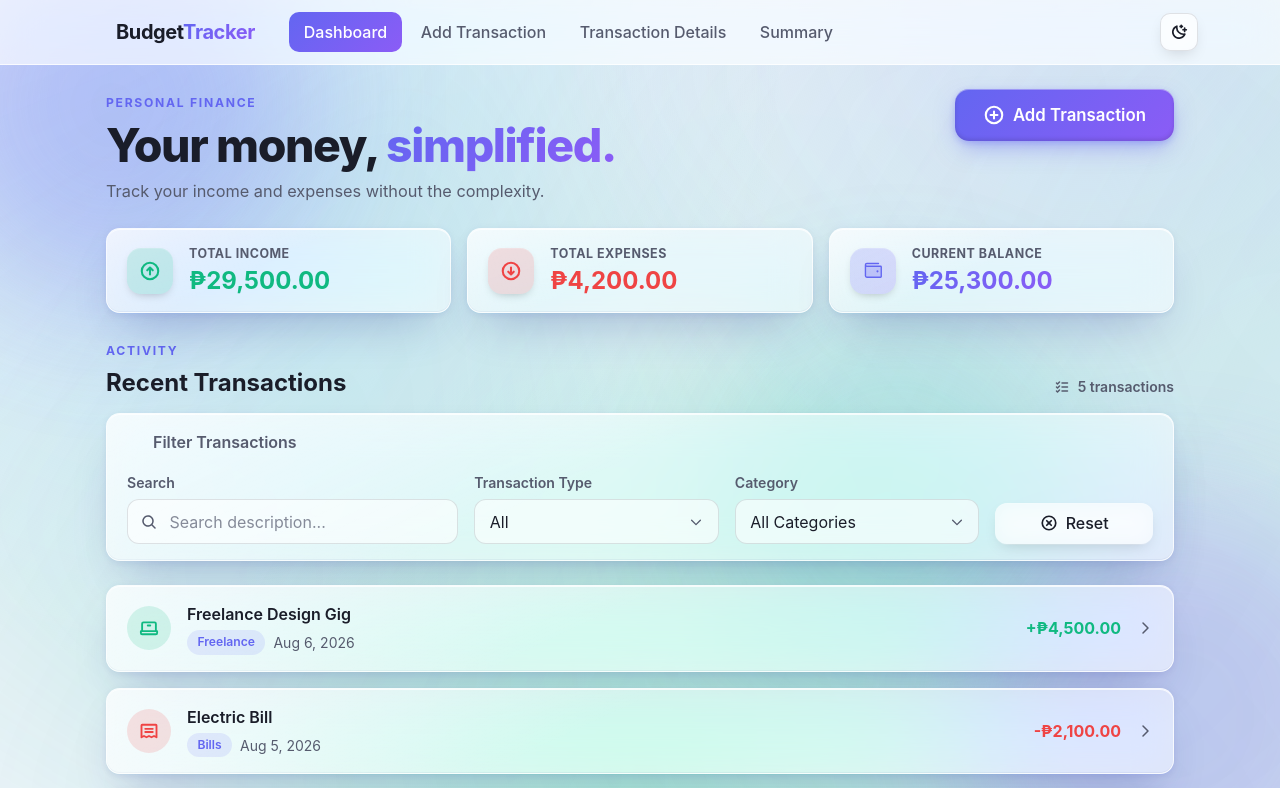
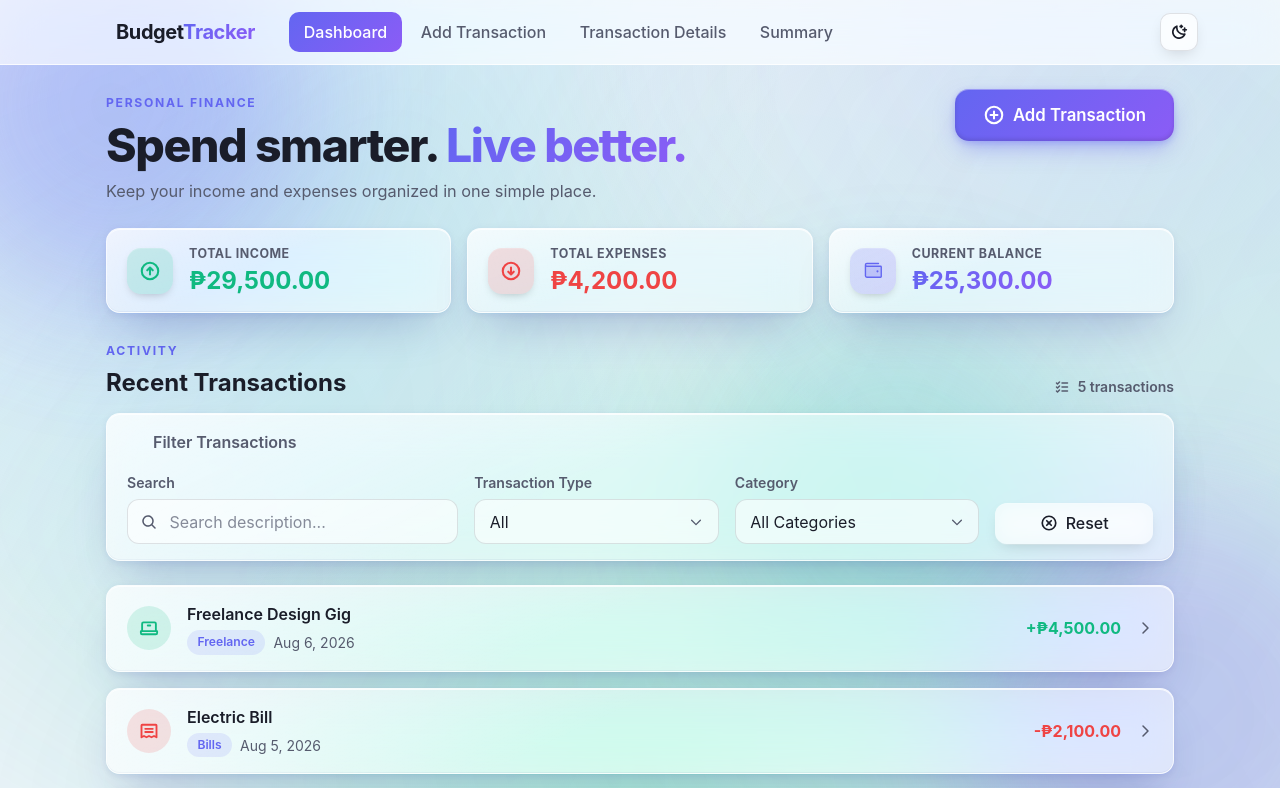
Before and after one commit to Kartzz1/midterm_project_webdvt, a React (Vite) app: page / in a window 1280 px wide. Shown: the top 788 px of the page. Built offline with nearby package versions, Linux system fonts and the light colour scheme.

Commit message:
Implement personal finance dashboard

```diff
--- a/src/pages/Dashboard.jsx
+++ b/src/pages/Dashboard.jsx
@@ -49,10 +49,10 @@ function Dashboard() {
         <div>
           <span className="page-eyebrow">Personal Finance</span>
           <h1 className="page-hero-title">
-            Your money, <span className="gradient-text">simplified.</span>
+            Spend smarter. <span className="gradient-text">Live better.</span>
           </h1>
           <p className="page-hero-subtitle">
-            Track your income and expenses without the complexity.
+            Keep your income and expenses organized in one simple place.
           </p>
         </div>
         <Link
```
